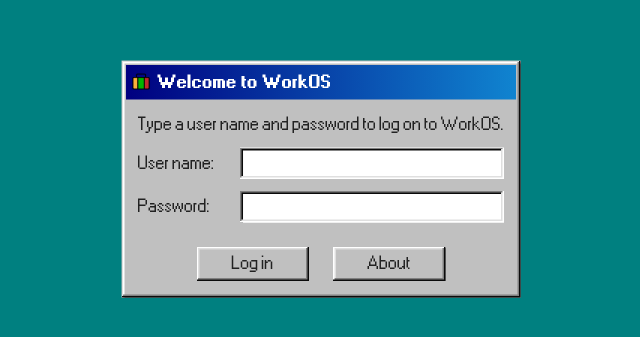
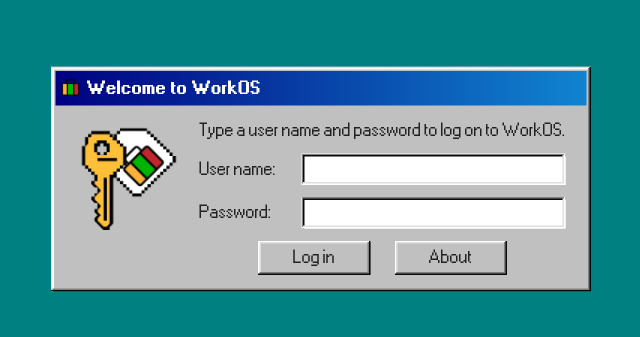
Before and after one commit to Ilya-Polyakov/work-os, a Next.js app: page / in a window 1280 px wide. Shown: the part 221-558 px from the top of the page, without its empty margins (319-959 px from the left). Built offline with nearby package versions, Linux system fonts and the light colour scheme.

Commit message:
Added key graphic. Added loader ui.

```diff
--- a/src/app/page.tsx
+++ b/src/app/page.tsx
@@ -1,4 +1,4 @@
-import Login from "@/features/Login";
+import Login from "@/features/Login/Login";
 
 export default function Home() {
   return (
--- a/src/components/Window.tsx
+++ b/src/components/Window.tsx
@@ -7,7 +7,7 @@ interface WindowProps {
 const Window = ({ titleBarContent, windowContent, onClose }: WindowProps) => {
   return (
     <div className="zoom-wrapper">
-      <div className="window max-w-[225px] xs:max-w-[240px] sm:max-w-[300px] md:max-w-[360px]">
+      <div className="window w-[225px] xs:w-[240px] sm:w-[300px] md:w-[360px]">
         <div className="title-bar">
           <div className="title-bar-text flex items-center gap-1">
             {titleBarContent}
--- a/src/features/Login.tsx
+++ /dev/null
@@ -1,82 +0,0 @@
-"use client";
-
-import Image from "next/image";
-import Link from "next/link";
-import Window from "@/components/Window";
-
-const Login = () => {
-  const handleSubmit = async (e: React.FormEvent) => {
-    e.preventDefault();
-    const formData = new FormData(e.target as HTMLFormElement);
-
-    const response = await fetch("/api/auth", {
-      method: "POST",
-      headers: { "Content-Type": "application/json" },
-      body: JSON.stringify({
-        username: formData.get("username"),
-        password: formData.get("password"),
-      }),
-    });
-
-    const result = await response.json();
-
-    if (result.success) {
-      console.log("Login successful");
-    } else {
-      window.alert("Login failed: Invalid username or password.");
-    }
-  };
-
-  return (
-    <div className="flex items-center justify-center min-h-screen p-4">
-      <Window
-        titleBarContent={
-          <>
-            <Image src="/logo.png" alt="WorkOS Logo" width={14} height={14} />
-            Welcome to WorkOS
-          </>
-        }
-        windowContent={
-          <div className="flex flex-col gap-2">
-            <p>Type a user name and password to log on to WorkOS.</p>
-            <form onSubmit={handleSubmit}>
-              <div className="flex gap-2 mb-2">
-                <label className="w-[60px]" htmlFor="username">
-                  User name:
-                </label>
-                <input
-                  required
-                  type="text"
-                  id="username"
-                  name="username"
-                  className="flex-1"
-                />
-              </div>
-              <div className="flex gap-2">
-                <label className="w-[60px]" htmlFor="password">
-                  Password:
-                </label>
-                <input
-                  required
-                  type="password"
-                  id="password"
-                  name="password"
-                  className="flex-1"
-                />
-              </div>
-
-              <div className="flex justify-center gap-4 mt-4">
-                <button type="submit">Log in</button>
-                <Link href="/about">
-                  <button>About</button>
-                </Link>
-              </div>
-            </form>
-          </div>
-        }
-      />
-    </div>
-  );
-};
-
-export default Login;
--- /dev/null
+++ b/src/features/Login/Login.tsx
@@ -0,0 +1,57 @@
+"use client";
+
+import { useState } from "react";
+import Image from "next/image";
+import Window from "@/components/Window";
+import LoginForm from "./LoginForm";
+import LoginProgressBar from "./LoginProgressBar";
+
+const Login = () => {
+  const [isLoading, setIsLoading] = useState(false);
+  const [loadingProgress, setLoadingProgress] = useState(0);
+
+  const handleSubmit = async (e: React.FormEvent) => {
+    e.preventDefault();
+    const formData = new FormData(e.target as HTMLFormElement);
+
+    const response = await fetch("/api/auth", {
+      method: "POST",
+      headers: { "Content-Type": "application/json" },
+      body: JSON.stringify({
+        username: formData.get("username"),
+        password: formData.get("password"),
+      }),
+    });
+
+    const result = await response.json();
+
+    if (result.success) {
+      setIsLoading(true);
+      console.log("Login successful");
+    } else {
+      window.alert("Login failed: Invalid username or password.");
+    }
+  };
+
+  return (
+    <div className="flex items-center justify-center min-h-screen p-4">
+      <Window
+        titleBarContent={
+          <>
+            <Image src="/logo.png" alt="WorkOS Logo" width={14} height={14} />
+            Welcome to WorkOS
+          </>
+        }
+        windowContent={
+          isLoading ? (
+            <LoginProgressBar loadingProgress={loadingProgress} />
+          ) : (
+            <LoginForm onSubmit={handleSubmit} />
+          )
+        }
+      />
+    </div>
+  );
+};
+
+export default Login;
--- /dev/null
+++ b/src/features/Login/LoginForm.tsx
@@ -0,0 +1,69 @@
+"use client";
+
+import Link from "next/link";
+import Image from "next/image";
+
+interface LoginFormProps {
+  onSubmit: (e: React.FormEvent) => Promise<void>;
+}
+
+const LoginForm = ({ onSubmit }: LoginFormProps) => {
+  return (
+    <div className="flex gap-2">
+      <Image
+        src="/images/key.png"
+        alt="Key Icon"
+        width={80}
+        height={80}
+        className="hidden sm:block h-16 w-16 md:h-20 md:w-20"
+      />
+      <div className="flex flex-col gap-2">
+        <div className="flex items-center justify-center gap-1">
+          <Image
+            src="/images/key.png"
+            alt="Key Icon"
+            width={32}
+            height={32}
+            className="sm:hidden h-8 w-8"
+          />
+          <p>Type a user name and password to log on to WorkOS.</p>
+        </div>
+        <form onSubmit={onSubmit}>
+          <div className="flex gap-2 mb-2">
+            <label className="w-[60px]" htmlFor="username">
+              User name:
+            </label>
+            <input
+              required
+              type="text"
+              id="username"
+              name="username"
+              className="flex-1"
+            />
+          </div>
+          <div className="flex gap-2">
+            <label className="w-[60px]" htmlFor="password">
+              Password:
+            </label>
+            <input
+              required
+              type="password"
+              id="password"
+              name="password"
+              className="flex-1"
+            />
+          </div>
+
+          <div className="flex justify-center gap-4 mt-2">
+            <button type="submit">Log in</button>
+            <Link href="/about">
+              <button type="button">About</button>
+            </Link>
+          </div>
+        </form>
+      </div>
+    </div>
+  );
+};
+
+export default LoginForm;
--- /dev/null
+++ b/src/features/Login/LoginProgressBar.tsx
@@ -0,0 +1,15 @@
+const LoginProgressBar = ({ loadingProgress }: { loadingProgress: number }) => {
+  return (
+    <div className="w-full">
+      <div className="progress-indicator segmented mb-2">
+        <span
+          className="progress-indicator-bar"
+          style={{ width: `${loadingProgress}%` }}
+        />
+      </div>
+      <p className="text-center">Logging in...</p>
+    </div>
+  );
+};
+
+export default LoginProgressBar;
```
Also changed, not shown: public/images/key.png (added).
